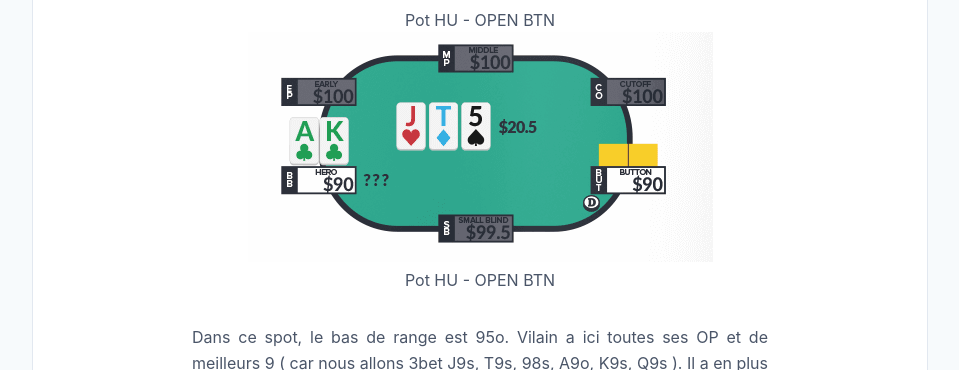
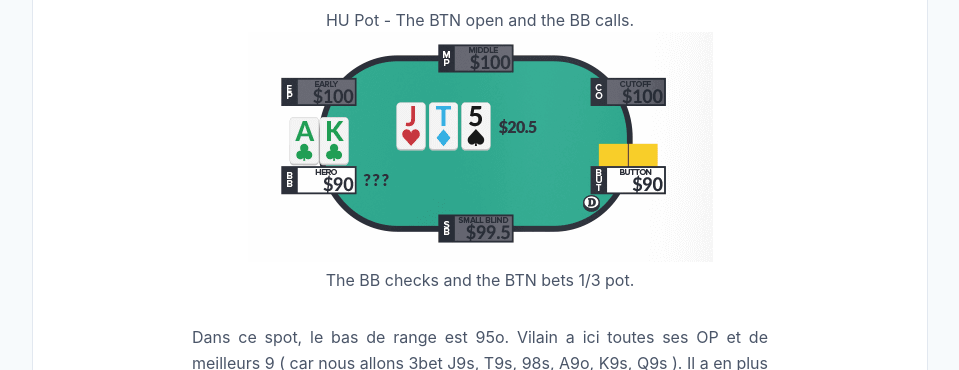
Before and after one commit to greglejeune/blog, a Jekyll site: the page built from _posts/2020-01-23-thinking-process.md, in a window 1280 px wide and 900 px high, cut to the strip 530-900 px from the top of the window. Shown: the whole strip, without its empty margins (160-1119 px from the left). Built offline with Jekyll 4.4.1, drawn with Linux system fonts in a browser that asks for light colours; emoji names are drawn with the system emoji font.

Commit message:
Update 2020-01-23-thinking-process.md

```diff
--- a/_posts/2020-01-23-thinking-process.md
+++ b/_posts/2020-01-23-thinking-process.md
@@ -19,11 +19,11 @@ categories: poker
 
   <figure class="image-center">
     <figcaption>
-      Pot HU - OPEN BTN
+      HU Pot - The BTN open and the BB calls.
     </figcaption>
     <img src="/blog/img/picture.png">
     <figcaption>
-      Pot HU - OPEN BTN
+      The BB checks and the BTN bets 1/3 pot.
     </figcaption>
   </figure>
 
```
